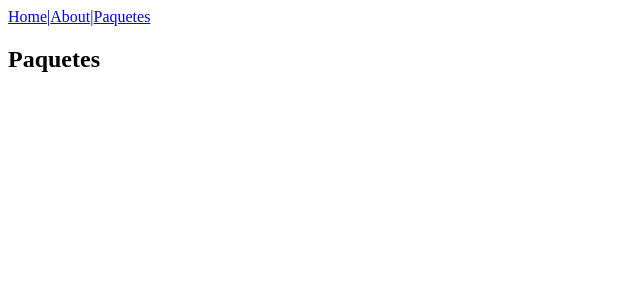
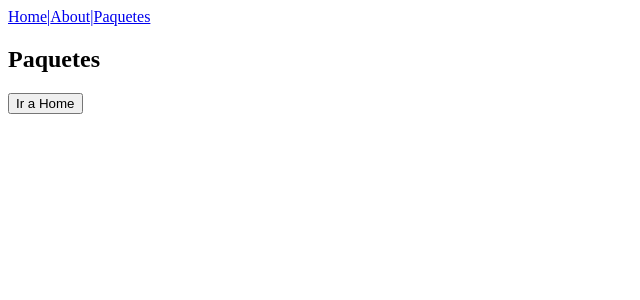
Before and after one commit to maluf1979/proyectoFinal, a Vue app: page /paquetes in a window 1280 px wide. Shown: the top 300 px of the page, without its empty margins (0-640 px from the left). Built offline with nearby package versions, Linux system fonts and the light colour scheme.

Commit message:
Creacion de boton desde Paquetes para volver a Home.

```diff
--- a/src/views/Paquetes.vue
+++ b/src/views/Paquetes.vue
@@ -1,15 +1,19 @@
 <template>
   <div>
     <h2>Paquetes</h2>
+    <button @click="irHome">Ir a Home</button>
   </div>
 </template>
 
 <script>
 export default {
-
-}
+  methods: {
+    irHome() {
+      this.$router.push("/HomeView");
+    },
+  },
+};
 </script>
 
 <style>
-
 </style>
```
